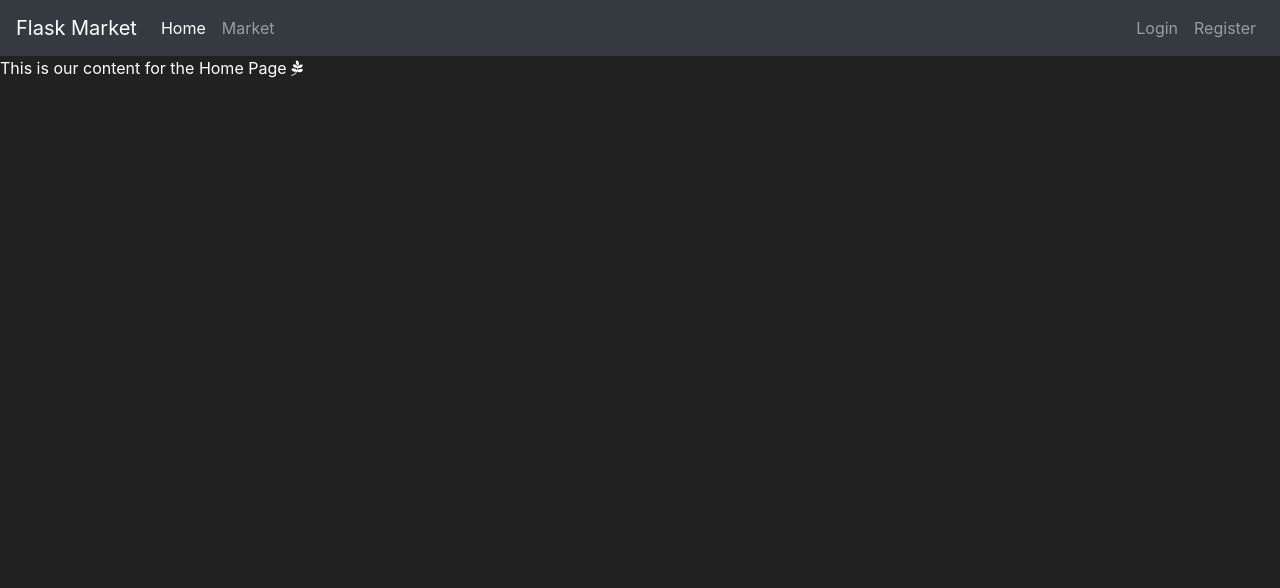
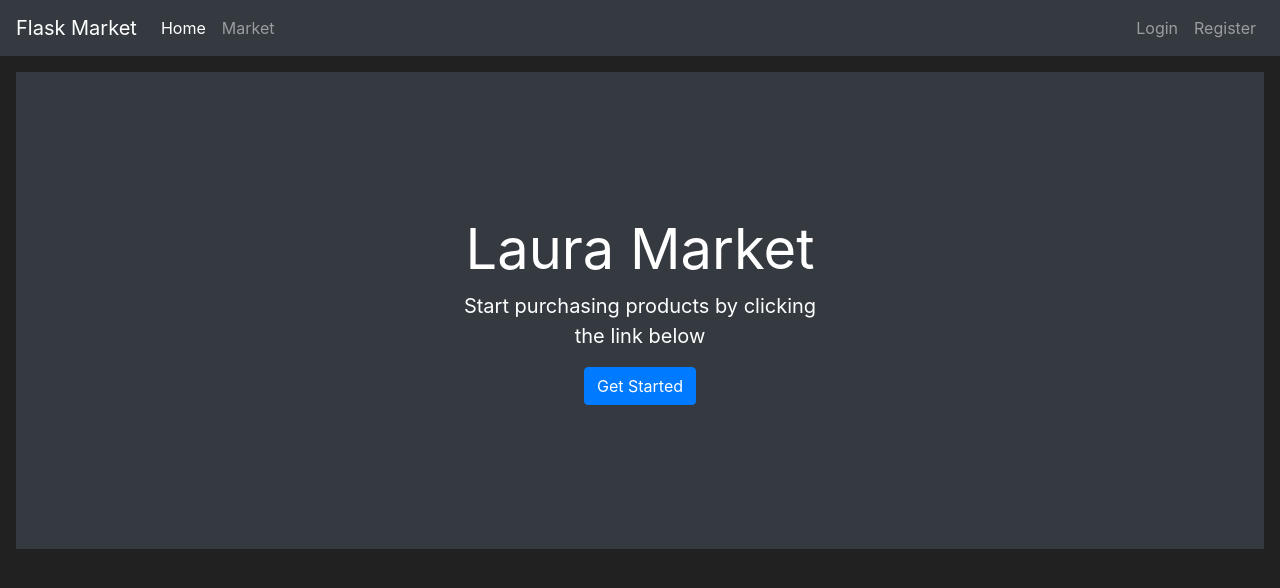
Before and after one commit to lauraminayo/learning, a Flask app: page / in a window 1280 px wide. Shown: the top 588 px of the page. Run offline with Flask 2, Linux system fonts and the light colour scheme; some libraries are stand-ins or nearby versions.

Commit message:
logouts and customization

```diff
--- a/FlaskProject/market/routes.py
+++ b/FlaskProject/market/routes.py
@@ -1,9 +1,10 @@
+from unicodedata import category
 from market import app
 from flask import render_template, redirect, url_for, flash
 from market.models import Item, User
 from market.forms import RegisterForm, LoginForm
 from market import db
-from flask_login import login_user
+from flask_login import login_user, logout_user, login_required
 
 @app.route('/')
 @app.route('/home')
@@ -11,6 +12,7 @@ def home_page():
     return render_template("index.html")
 
 @app.route('/market')
+@login_required
 def market_page():
     items = Item.query.all()
     return render_template("market.html", items=items)
@@ -26,6 +28,8 @@ def register_page():
         )
         db.session.add(user_to_create)
         db.session.commit()
+        login_user(user_to_create)
+        flash(f"Account created succesfully! You are now logged in as {user_to_create.username}", category='success')
         return redirect(url_for('market_page'))
 
     if form.errors != {}: #If there are no errors from the validation
@@ -49,3 +53,9 @@ def login_page():
             flash('Username and password are not a match! Please try again', category='danger')
 
     return render_template('login.html', form=form)
+
+@app.route('/logout')
+def logout_page():
+    logout_user()
+    flash("You have been logged out!", category='info')
+    return redirect( url_for('home_page'))
--- a/FlaskProject/market/templates/base.html
+++ b/FlaskProject/market/templates/base.html
@@ -38,7 +38,7 @@
                     <a class="nav-link">Welcome, {{ current_user.username }}</a>
                 </li>
                 <li class="nav-item">
-                    <a class="nav-link" href="#">Logout</a>
+                    <a class="nav-link" href="{{ url_for('logout_page') }}">Logout</a>
                 </li>
             </ul>
             {% else %}
--- a/FlaskProject/market/templates/index.html
+++ b/FlaskProject/market/templates/index.html
@@ -1 +1,11 @@
-{% extends 'base.html' %} {% block title %} Home Page {% endblock %} {% block content %} This is our content for the Home Page <i class="fa fa-pagelines" aria-hidden="true"></i> {% endblock %}
+{% extends 'base.html' %} {% block title %} Welcome to Laura's Market {% endblock %} {% block content %}
+<div class="position-relative overflow-hidden p-3 p-md-5 m-md-3 text-center bg-dark" style="color:white">
+    <div class="col-md-5 p-lg-5 mx-auto my-5">
+        <h1 class="display-4 font-weight-normal">Laura Market</h1>
+        <p class="lead font-weight-normal">Start purchasing products by clicking the link below</p>
+        <a class="btn btn-primary" href="{{ url_for('market_page') }}">Get Started</a>
+    </div>
+    <div class="product-device box-shadow d-none d-md-block"></div>
+    <div class="product-device product-device-2 box-shadow d-none d-md-block"></div>
+</div>
+{% endblock %}
```
Also changed, not shown: FlaskProject/market/__init__.py (+3 -8 lines), FlaskProject/market/market.db.
